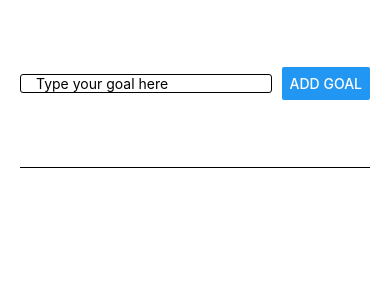
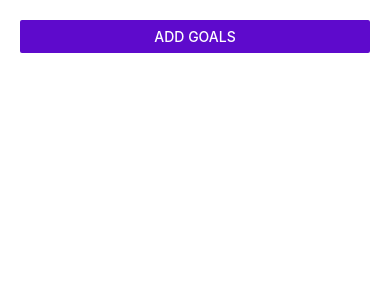
Before and after one commit to BlackWatch021/ReactNative-goalsAPP, a React Native app: screen / in a window 390 px wide. Shown: the top 300 px of the page. Built offline with nearby package versions, Linux system fonts and the light colour scheme.

Commit message:
Modal added

```diff
--- a/App.js
+++ b/App.js
@@ -1,13 +1,4 @@
-import {
-  StyleSheet,
-  Text,
-  View,
-  TextInput,
-  StatusBar,
-  Button,
-  ScrollView,
-  FlatList,
-} from "react-native";
+import { StyleSheet, View, StatusBar, FlatList, Button } from "react-native";
 import { useState } from "react";
 
 import GoalList from "./components/GoalList";
@@ -15,23 +6,51 @@ import GoalInput from "./components/GoalInput";
 
 export default function App() {
   const [goals, setGoals] = useState([]);
+  const [inputVisibility, setInputVisibility] = useState(false);
 
   const btnPressed = (enteredText) => {
     if (enteredText === "") {
       setGoals((current) => [...current]);
     } else {
-      setGoals((current) => [...current, enteredText]);
+      setGoals((current) => [
+        ...current,
+        { text: enteredText, id: Math.random().toString() },
+      ]);
     }
+  };
+
+  const deleteIt = (id) => {
+    setGoals((currentList) => {
+      return currentList.filter((el) => el.id !== id);
+    });
+  };
+
+  const changeVisibility = () => {
+    setInputVisibility(true);
+  };
+  const closeVisibility = () => {
+    setInputVisibility(false);
   };
 
   return (
     <View style={styles.container}>
-      <GoalInput function={btnPressed} />
+      <Button title="Add Goals" onPress={changeVisibility} color="#5e0acc" />
+      <GoalInput
+        visibility={inputVisibility}
+        closeVisibility={closeVisibility}
+        function={btnPressed}
+      />
 
       <View style={styles.goalsList}>
         <FlatList
           data={goals}
-          renderItem={(el) => <GoalList text={el.item} />}
+          renderItem={(el) => (
+            <GoalList
+              text={el.item.text}
+              id={el.item.id}
+              deleteItem={deleteIt}
+            />
+          )}
         />
         <StatusBar barStyle="light-content" backgroundColor="black" />
       </View>
@@ -42,8 +61,8 @@ export default function App() {
 const styles = StyleSheet.create({
   container: {
     height: 100 + "%",
-    marginLeft: 20,
-    marginRight: 20,
+    margin: 20,
+    marginBottom: 0,
   },
   goalsList: {
     flex: 4,
--- a/components/GoalInput.js
+++ b/components/GoalInput.js
@@ -1,5 +1,5 @@
 import { useState } from "react";
-import { View, StyleSheet, TextInput, Button } from "react-native";
+import { View, StyleSheet, TextInput, Button, Modal } from "react-native";
 
 const GoalInput = (prop) => {
   const [enteredText, setEnteredText] = useState("");
@@ -8,7 +8,14 @@ const GoalInput = (prop) => {
     setEnteredText(text);
   };
 
+  const addInList = () => {
+    prop.function(enteredText);
+    setEnteredText("");
+    prop.closeVisibility();
+  };
+
   return (
+    <Modal visible={prop.visibility} animationType="slide">
       <View style={styles.addGoals}>
         <TextInput
           style={styles.inputField}
@@ -16,14 +23,19 @@ const GoalInput = (prop) => {
           onChangeText={inputHandler}
           value={enteredText}
         />
+        <View style={styles.btns}>
+          <Button title="Add goal" color="#5e0acc" onPress={addInList} />
           <Button
-        title="Add goal"
             onPress={() => {
-          prop.function(enteredText);
+              prop.closeVisibility();
               setEnteredText("");
             }}
+            title="Close"
+            color="#5e0acc"
           />
         </View>
+      </View>
+    </Modal>
   );
 };
 
@@ -33,18 +45,26 @@ const styles = StyleSheet.create({
   addGoals: {
     flex: 1,
     display: "flex",
-    flexDirection: "row",
-    justifyContent: "space-around",
+    flexDirection: "column",
+    justifyContent: "center",
     alignItems: "center",
     borderBottomColor: "black",
     borderBottomWidth: StyleSheet.hairlineWidth,
   },
   inputField: {
-    flex: 1,
+    width: "80%",
     borderWidth: 1,
     borderColor: "black",
-    borderRadius: 3,
-    paddingLeft: 15,
+    borderRadius: 10,
+    padding: 10,
+    paddingLeft: 20,
     marginRight: 10,
+    backgroundColor: "white",
+  },
+  btns: {
+    marginTop: 60,
+    width: "50%",
+    flexDirection: "row",
+    justifyContent: "space-around",
   },
 });
--- a/components/GoalList.js
+++ b/components/GoalList.js
@@ -1,8 +1,19 @@
 import React from "react";
-import { Text, StyleSheet } from "react-native";
+import { View, Text, StyleSheet, Pressable } from "react-native";
 
 const GoalList = (prop) => {
-  return <Text style={styles.goalEntry}>{prop.text}</Text>;
+  return (
+    <View>
+      <Pressable
+        style={({ pressed }) => pressed && styles.btnIsPressed}
+        onPress={() => prop.deleteItem(prop.id)}
+      >
+        <Text android_ripple={{ color: "black" }} style={styles.goalEntry}>
+          {prop.text} {}
+        </Text>
+      </Pressable>
+    </View>
+  );
 };
 
 const styles = StyleSheet.create({
@@ -11,9 +22,11 @@ const styles = StyleSheet.create({
     backgroundColor: "#5e0acc",
     color: "white",
     padding: 10,
-    // paddingLeft: 15,
     borderRadius: 10,
     marginTop: 15,
+  },
+  btnIsPressed: {
+    opacity: 0.6,
   },
 });
 
```
Lines whose indentation alone changed are shown as unchanged.
